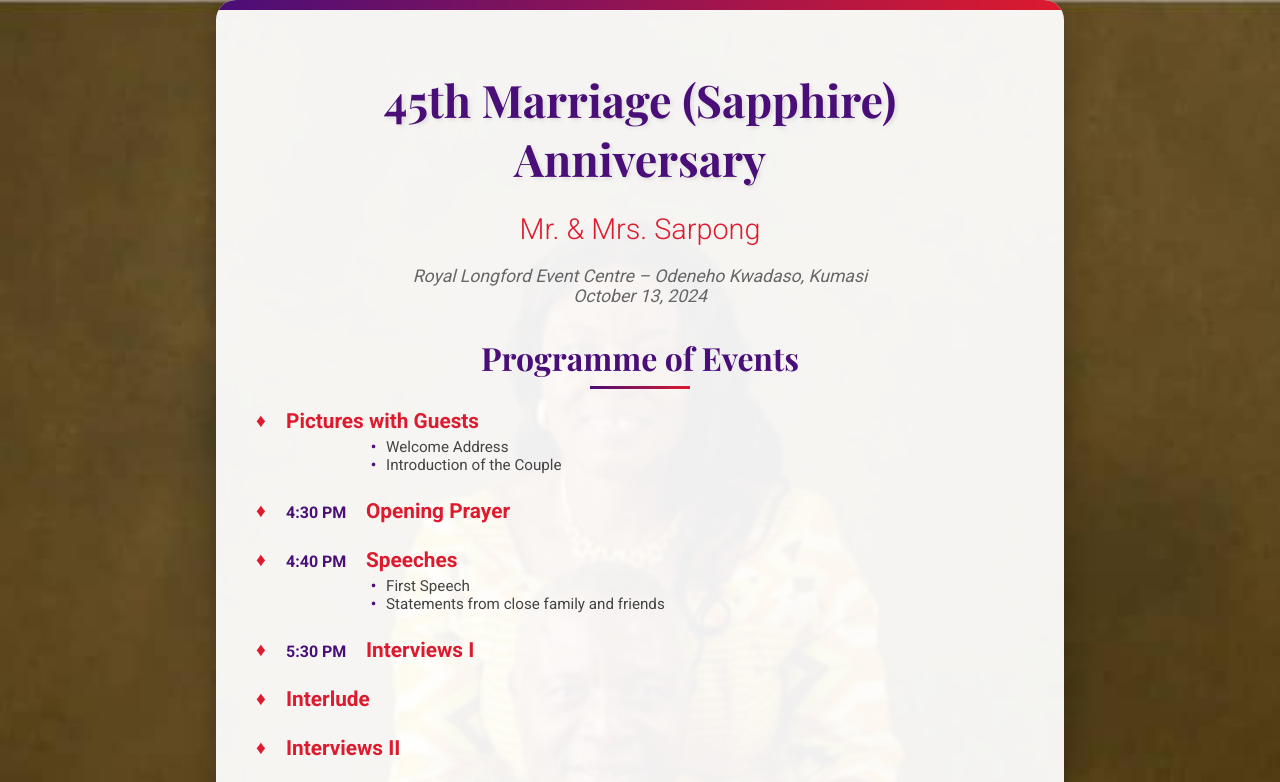
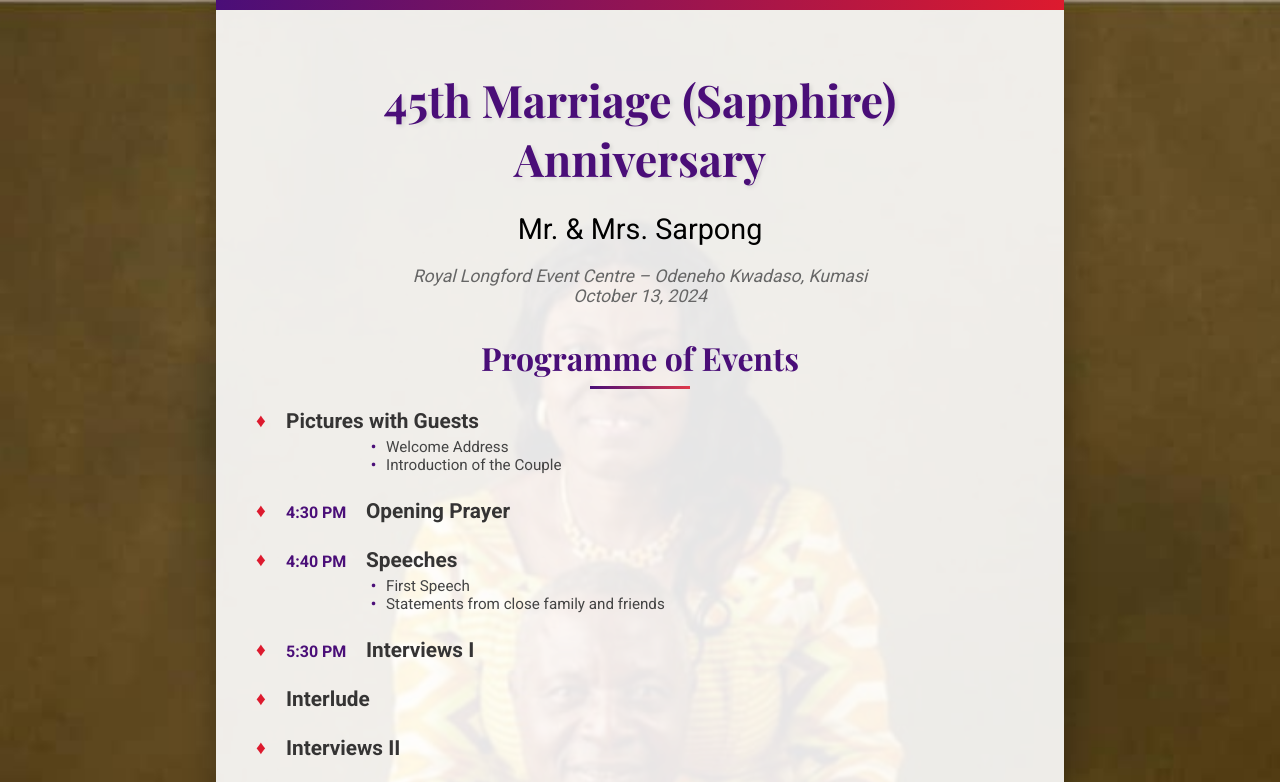
Before and after one commit to sethantanah/invity, a website: page views/program.html in a window 1280 px wide. Shown: the top 782 px of the page. Drawn offline with nearby package versions, Linux system fonts and the light colour scheme.

Commit message:
new program design 01

```diff
--- a/views/program.html
+++ b/views/program.html
@@ -44,10 +44,10 @@
             align-items: center;
         }
         .container {
-            background-color: rgba(255, 255, 255, 0.94);
-            border-radius: 20px;
+            background-color: rgba(255, 255, 255, 0.9);
+            /*border-radius: 20px;
             border-bottom-left-radius: 0px;
-            border-bottom-right-radius: 0px;
+            border-bottom-right-radius: 0px;*/
             box-shadow: 0 10px 30px rgba(0, 0, 0, 0.3);
             padding: 40px;
             max-width: 800px;
@@ -77,10 +77,10 @@
             text-shadow: 2px 2px 4px rgba(0,0,0,0.1);
         }
         h2 {
-            color: #dd1a2e;
+            color: #000;
             font-size: 1.8em;
             margin-bottom: 20px;
-            font-weight: 300;
+            font-weight: 400;
         }
         .venue-date {
             font-style: italic;
@@ -104,7 +104,7 @@
             transform: translateX(-50%);
             width: 100px;
             height: 3px;
-            background: linear-gradient(to right, #4a0e78, #dd1a2e);
+            background: linear-gradient(to right, #4a0e78, #e0394a);
         }
         .event {
             margin-bottom: 25px;
@@ -130,7 +130,7 @@
             min-width: 70px;
         }
         .event-title {
-            color: #dd1a2e;
+            color: #353434;
             font-size: 1.3em;
             font-weight: bold;
         }
```
